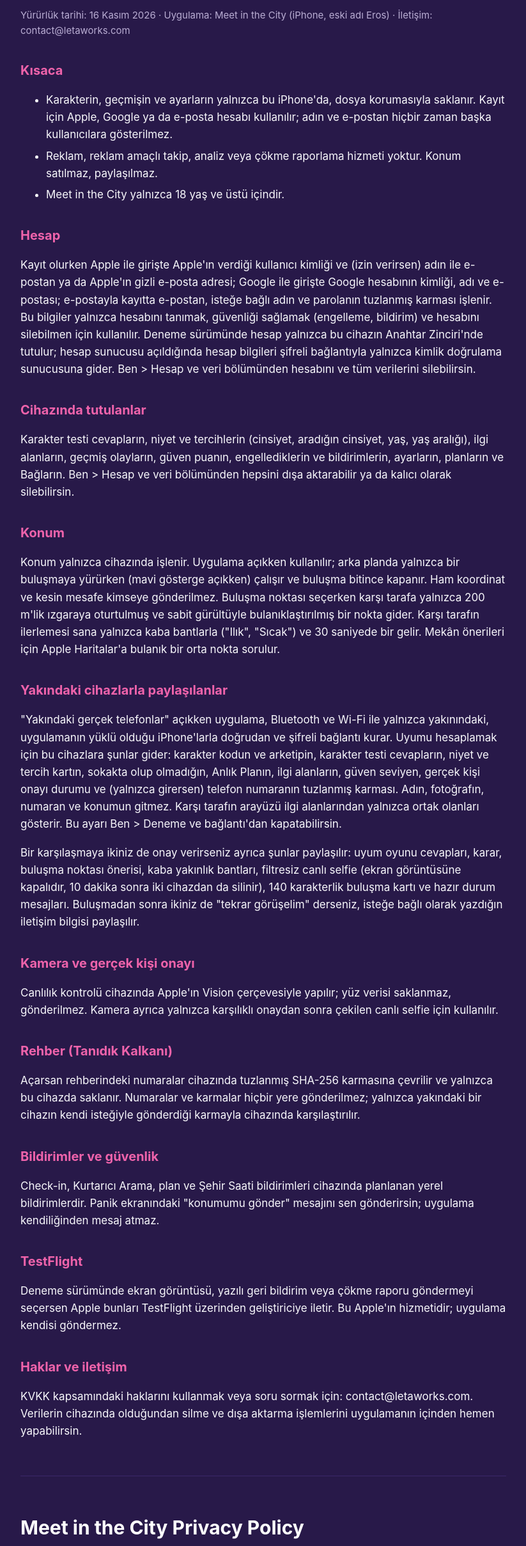
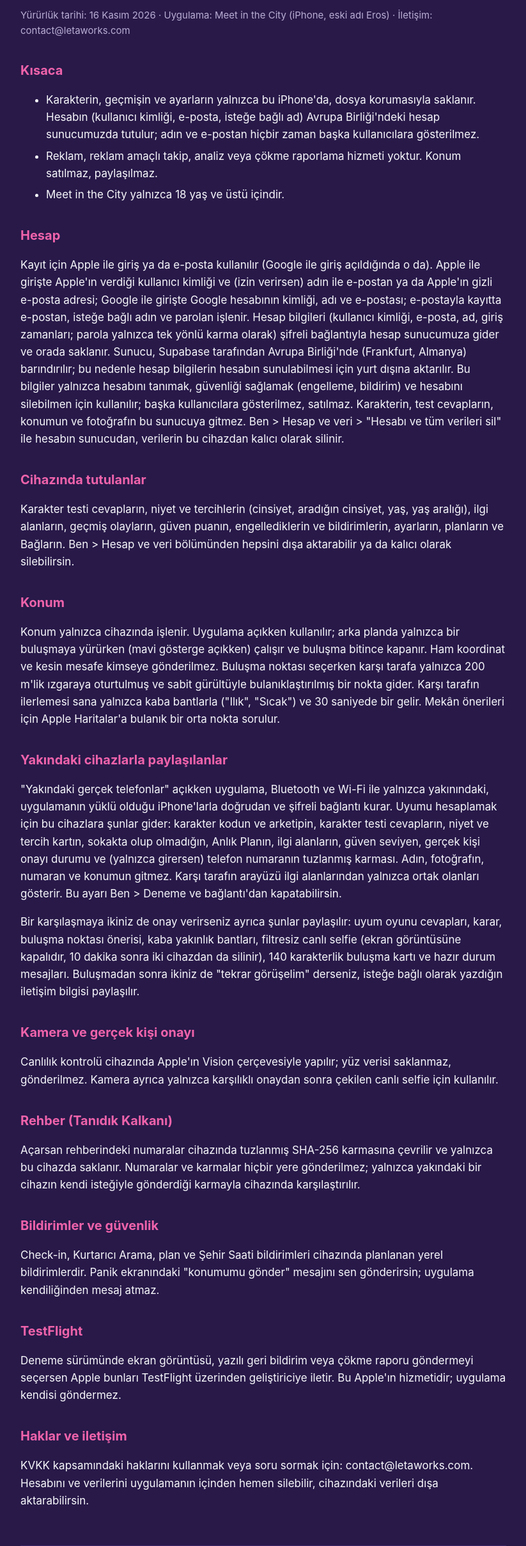
Before and after one commit to leta08/leta-gizlilik, a plain HTML site: page meetinthecity/gizlilik.html in a window 1280 px wide. Shown: the part 143-2560 px from the top of the page at 64% size, without its empty margins (228-1051 px from the left). Drawn offline with Linux system fonts and the light colour scheme.

Commit message:
Meet in the City gizlilik: hesap sunucusu (Supabase, AB/Frankfurt) ve yurt dışı aktarım (16 Kasım 2026)
Co-Authored-By: Claude Opus 5.5 <noreply@anthropic.com>

```diff
--- a/meetinthecity/gizlilik.html
+++ b/meetinthecity/gizlilik.html
@@ -23,13 +23,13 @@ li{margin:6px 0} .muted{color:#b9add3;font-size:15px}
 
 <h2>Kısaca</h2>
 <ul>
-<li>Karakterin, geçmişin ve ayarların yalnızca bu iPhone'da, dosya korumasıyla saklanır. Kayıt için Apple, Google ya da e-posta hesabı kullanılır; adın ve e-postan hiçbir zaman başka kullanıcılara gösterilmez.</li>
+<li>Karakterin, geçmişin ve ayarların yalnızca bu iPhone'da, dosya korumasıyla saklanır. Hesabın (kullanıcı kimliği, e-posta, isteğe bağlı ad) Avrupa Birliği'ndeki hesap sunucumuzda tutulur; adın ve e-postan hiçbir zaman başka kullanıcılara gösterilmez.</li>
 <li>Reklam, reklam amaçlı takip, analiz veya çökme raporlama hizmeti yoktur. Konum satılmaz, paylaşılmaz.</li>
 <li>Meet in the City yalnızca 18 yaş ve üstü içindir.</li>
 </ul>
 
 <h2>Hesap</h2>
-<p>Kayıt olurken Apple ile girişte Apple'ın verdiği kullanıcı kimliği ve (izin verirsen) adın ile e-postan ya da Apple'ın gizli e-posta adresi; Google ile girişte Google hesabının kimliği, adı ve e-postası; e-postayla kayıtta e-postan, isteğe bağlı adın ve parolanın tuzlanmış karması işlenir. Bu bilgiler yalnızca hesabını tanımak, güvenliği sağlamak (engelleme, bildirim) ve hesabını silebilmen için kullanılır. Deneme sürümünde hesap yalnızca bu cihazın Anahtar Zinciri'nde tutulur; hesap sunucusu açıldığında hesap bilgileri şifreli bağlantıyla yalnızca kimlik doğrulama sunucusuna gider. Ben &gt; Hesap ve veri bölümünden hesabını ve tüm verilerini silebilirsin.</p>
+<p>Kayıt için Apple ile giriş ya da e-posta kullanılır (Google ile giriş açıldığında o da). Apple ile girişte Apple'ın verdiği kullanıcı kimliği ve (izin verirsen) adın ile e-postan ya da Apple'ın gizli e-posta adresi; Google ile girişte Google hesabının kimliği, adı ve e-postası; e-postayla kayıtta e-postan, isteğe bağlı adın ve parolan işlenir. Hesap bilgileri (kullanıcı kimliği, e-posta, ad, giriş zamanları; parola yalnızca tek yönlü karma olarak) şifreli bağlantıyla hesap sunucumuza gider ve orada saklanır. Sunucu, Supabase tarafından Avrupa Birliği'nde (Frankfurt, Almanya) barındırılır; bu nedenle hesap bilgilerin hesabın sunulabilmesi için yurt dışına aktarılır. Bu bilgiler yalnızca hesabını tanımak, güvenliği sağlamak (engelleme, bildirim) ve hesabını silebilmen için kullanılır; başka kullanıcılara gösterilmez, satılmaz. Karakterin, test cevapların, konumun ve fotoğrafın bu sunucuya gitmez. Ben &gt; Hesap ve veri &gt; "Hesabı ve tüm verileri sil" ile hesabın sunucudan, verilerin bu cihazdan kalıcı olarak silinir.</p>
 
 <h2>Cihazında tutulanlar</h2>
 <p>Karakter testi cevapların, niyet ve tercihlerin (cinsiyet, aradığın cinsiyet, yaş, yaş aralığı), ilgi alanların, geçmiş olayların, güven puanın, engellediklerin ve bildirimlerin, ayarların, planların ve Bağların. Ben &gt; Hesap ve veri bölümünden hepsini dışa aktarabilir ya da kalıcı olarak silebilirsin.</p>
@@ -54,7 +54,7 @@ li{margin:6px 0} .muted{color:#b9add3;font-size:15px}
 <p>Deneme sürümünde ekran görüntüsü, yazılı geri bildirim veya çökme raporu göndermeyi seçersen Apple bunları TestFlight üzerinden geliştiriciye iletir. Bu Apple'ın hizmetidir; uygulama kendisi göndermez.</p>
 
 <h2>Haklar ve iletişim</h2>
-<p>KVKK kapsamındaki haklarını kullanmak veya soru sormak için: contact@letaworks.com. Verilerin cihazında olduğundan silme ve dışa aktarma işlemlerini uygulamanın içinden hemen yapabilirsin.</p>
+<p>KVKK kapsamındaki haklarını kullanmak veya soru sormak için: contact@letaworks.com. Hesabını ve verilerini uygulamanın içinden hemen silebilir, cihazındaki verileri dışa aktarabilirsin.</p>
 </section>
 
 <hr>
@@ -64,12 +64,12 @@ li{margin:6px 0} .muted{color:#b9add3;font-size:15px}
 <p class="muted">Effective: 16 November 2026 · App: Meet in the City (iPhone, formerly Eros) · Contact: contact@letaworks.com</p>
 <h2>In short</h2>
 <ul>
-<li>Your character answers, history and settings are stored only on your iPhone with file protection. You sign up with Apple, Google or e-mail; your name and e-mail are never shown to other users.</li>
+<li>Your character answers, history and settings are stored only on your iPhone with file protection. Your account (user id, e-mail, optional name) is kept on our account server in the European Union; your name and e-mail are never shown to other users.</li>
 <li>No ads, ad tracking, analytics or crash-reporting services. Location is never sold or shared.</li>
 <li>Meet in the City is for adults 18+ only.</li>
 </ul>
 <h2>Account</h2>
-<p>Sign in with Apple provides a user identifier and, if you allow, your name and e-mail (or Apple's private relay address); Google sign-in provides your Google account id, name and e-mail; e-mail sign-up stores your e-mail, optional name and a salted hash of your password. They are used only to recognise your account, keep the community safe and let you delete your account. In the test build the account lives only in this device's Keychain; once the account server is enabled, account data travels encrypted only to the authentication server. Delete your account and all data in Me &gt; Account and data.</p>
+<p>You sign up with Sign in with Apple or e-mail (and Google once it is enabled). Sign in with Apple provides a user identifier and, if you allow, your name and e-mail (or Apple's private relay address); Google sign-in provides your Google account id, name and e-mail; e-mail sign-up uses your e-mail, optional name and password. Account data (user id, e-mail, name, sign-in times; the password only as a one-way hash) travels encrypted to and is stored on our account server, hosted by Supabase in the European Union (Frankfurt, Germany). It is used only to recognise your account, keep the community safe and let you delete your account; it is never shown to other users or sold. Your character, test answers, location and photos never go to this server. Me &gt; Account and data &gt; delete account and all data permanently deletes your account from the server and your data from this device.</p>
 <h2>Location</h2>
 <p>Location is processed on device, while the app is in use, and in the background only while you walk to an agreed meeting (blue indicator on). Raw coordinates and exact distances are never sent. When choosing a public meeting place, only a point snapped to a 200 m grid with fixed noise is shared; the other person's progress is shown only as coarse bands every 30 seconds.</p>
 <h2>Nearby devices</h2>
```
